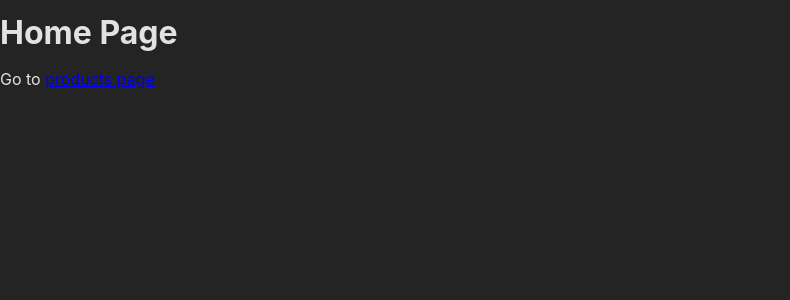
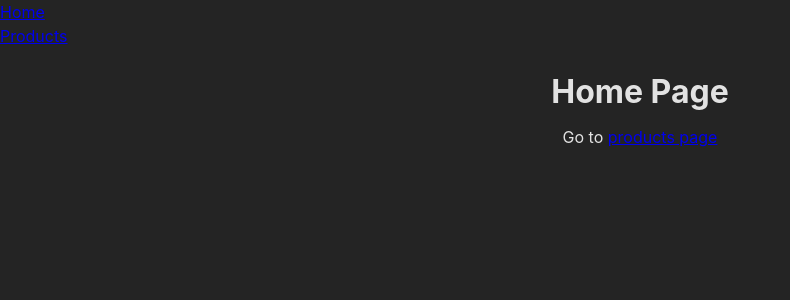
Before and after one commit to matekuna92/react-router-spa, a React (Create React App) app: page / in a window 1280 px wide. Shown: the top 300 px of the page, without its empty margins (0-790 px from the left). Built offline with nearby package versions, Linux system fonts and the light colour scheme.

Commit message:
RootLayout with children

```diff
--- /dev/null
+++ b/src/components/MainNavigation.js
@@ -0,0 +1,18 @@
+import React from 'react';
+import { Link } from 'react-router-dom';
+import styles from './MainNavigation.module.css';
+
+const MainNavigation = () => {
+    return (
+        <header className={styles.header}>
+            <nav>
+                <ul className={styles.list}>
+                    <li> <Link to='/'>Home</Link> </li>
+                    <li> <Link to='/products'>Products</Link> </li>
+                </ul>
+            </nav>
+        </header>
+    );
+}
+
+export default MainNavigation;
--- /dev/null
+++ b/src/pages/Root.js
@@ -0,0 +1,18 @@
+import React from 'react';
+import { Outlet } from 'react-router-dom';
+import MainNavigation from '../components/MainNavigation.js';
+import styles from './Root.module.css';
+
+// Outlet marks where the child components should be rendered
+const RootLayout = () => {
+    return (
+        <>
+            <MainNavigation />
+            <main className={styles.content}>
+                <Outlet />
+            </main>
+        </>
+    )
+}
+
+export default RootLayout;
--- /dev/null
+++ b/src/pages/Root.module.css
@@ -0,0 +1,4 @@
+.content {
+    margin: 2rem auto;
+    text-align: center;
+}
```
Also changed, not shown: src/App.js (+8 -8 lines), src/components/MainNavigation.module.css (added).
